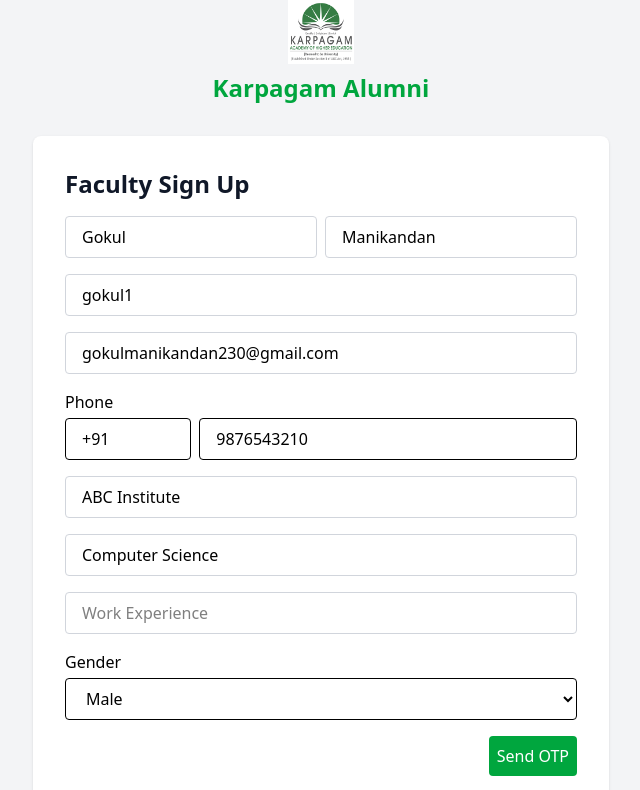
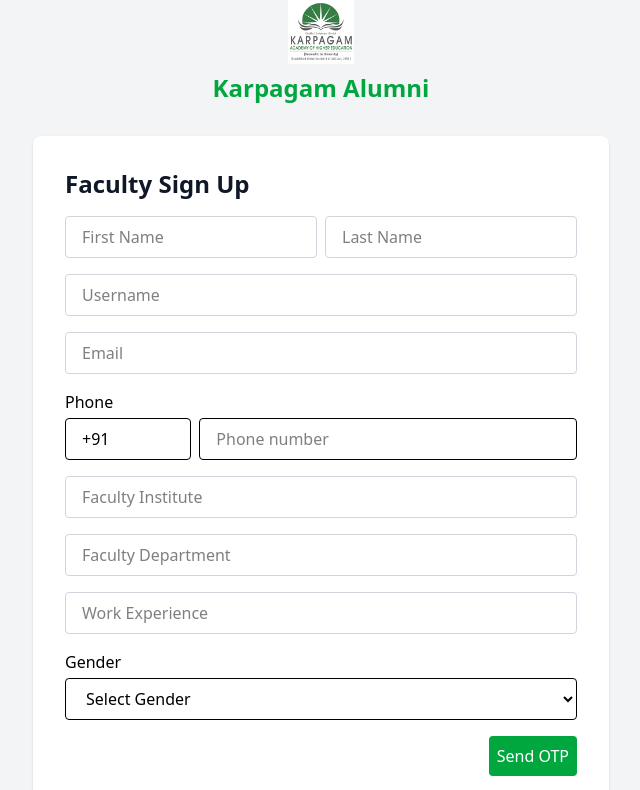
Before and after one commit to Nithisx/Alumini-Admin, a React (Vite) app: page /Signup in a window 1280 px wide. Shown: the top 790 px of the page, without its empty margins (319-959 px from the left). Built offline with nearby package versions, Linux system fonts and the light colour scheme; the HTML template or start-up script is replaced by a standard one.

Commit message:
signup corrected

```diff
--- a/src/Pages/Signup.jsx
+++ b/src/Pages/Signup.jsx
@@ -21,17 +21,17 @@
   const navigate = useNavigate();
 
   const [formData, setFormData] = useState({
-    first_name: "Gokul",
-    last_name: "Manikandan",
-    email: "gokulmanikandan230@gmail.com",
-    username: "gokul1",
-    phone: "9876543210",
-    faculty_institute: "ABC Institute",
-    faculty_department: "Computer Science",
-    gender: "Male",
+    first_name: "",
+    last_name: "",
+    email: "",
+    username: "",
+    phone: "",
+    faculty_institute: "",
+    faculty_department: "",
+    gender: "",
     work_experience: null,
-    password: "12345678",
-    confirm_password: "12345678",
+    password: "",
+    confirm_password: "",
     otp: "",
     country_code: "+91",
   });
```
